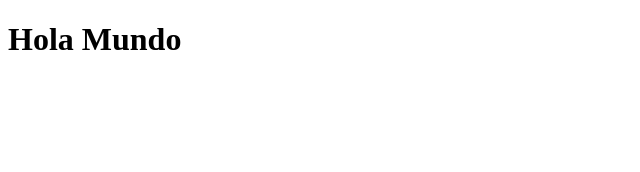
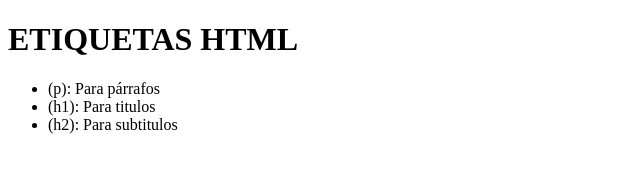
Before and after one commit to nicoguty17/miprimerrepo, a plain HTML site: page index.html in a window 1280 px wide. Shown: the whole page, without its empty margins (0-640 px from the left). Drawn offline with Linux system fonts and the light colour scheme.

Commit message:
cambios es mi index

```diff
--- a/index.html
+++ b/index.html
@@ -3,9 +3,14 @@
 <head>
     <meta charset="UTF-8">
     <meta name="viewport" content="width=device-width, initial-scale=1.0">
-    <title>Document</title>
+    <title>CLASE HTML</title>
 </head>
 <body>
-    <h1>Hola Mundo</h1>
+    <h1>ETIQUETAS HTML</h1>
+    <ul>
+        <li>(p): Para párrafos</li>
+        <li>(h1): Para titulos</h1></li>
+        <li>(h2): Para subtitulos</li>
+    </ul>
 </body>
 </html>
```
